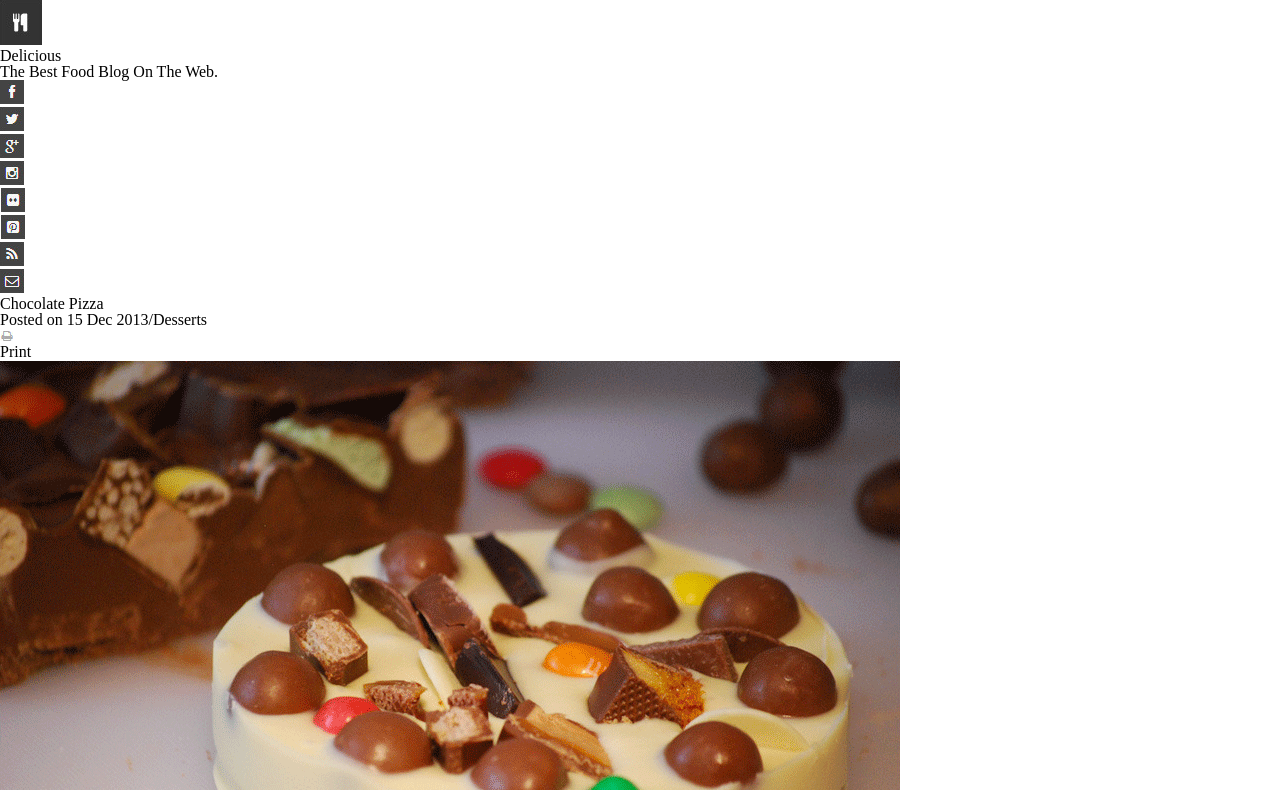
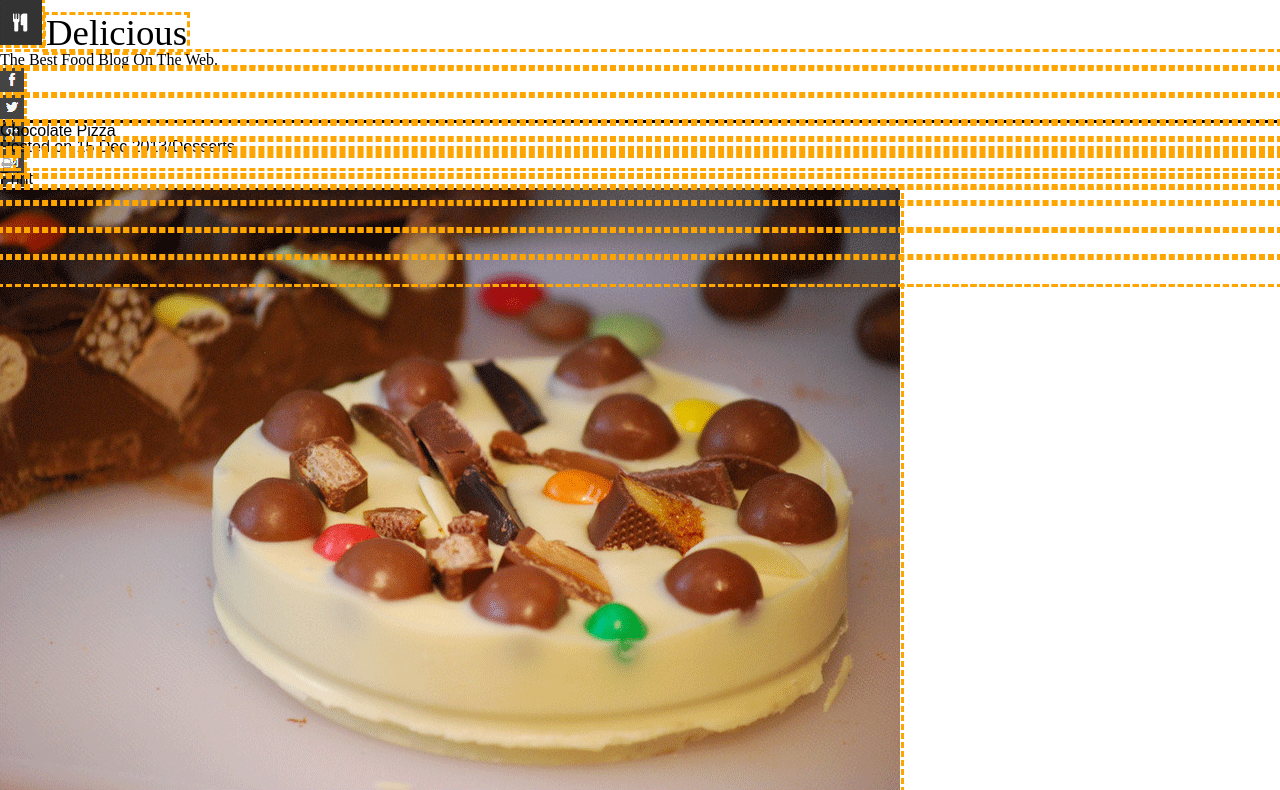
Before and after one commit to JSilvas/chocolate-pizza, a plain HTML site: page index.html in a window 1280 px wide. Shown: the top 790 px of the page. Drawn offline with Linux system fonts and the light colour scheme.

Commit message:
Styling updates

```diff
--- a/css/style.css
+++ b/css/style.css
@@ -0,0 +1,16 @@
+* {
+  font-family: Arial, sans-serif;
+  outline: dashed orange;
+}
+
+header {
+  border-bottom: solid;
+  width: 901px auto;
+  height: 120px;
+
+}
+
+nav h1 {
+  font-size: 2.3em;
+  display: inline-block;
+}
--- a/index.html
+++ b/index.html
@@ -11,7 +11,7 @@
   <body>
     <header>
       <nav>
-        <img src="img/logo.png" />
+        <img id="headLogo" src="img/logo.png" />
         <h1>Delicious</h1>
         <h3>The Best Food Blog On The Web.</h3>
         <ul>
@@ -28,19 +28,23 @@
         </ul>
       </nav>
     </header>
+
     <main>
       <h1>Chocolate Pizza</h1>
       <h3>Posted on 15 Dec 2013/Desserts</h3>
+
       <div>
         <img src="img/print-icon.png" />
         <h3>Print</h3>
       </div>
+
       <article>
         <img src="img/choco-pizza.png" />
         <p>For the fig-swirl: Melt butter over medium heat in a saucepan. Add brown sugar and stir to disolve. Halve all of the figs and toss in the saucepan with water and lemon juice. Cook over medium heat, stirring frequently, until you have a chunky-jammy mixture. Add salt with one or two stirs, set aside and let cool completely.</p>
         <p>Ice cream: In a small pot over medium heat, combine milk, and granulated sugar until sugar is completely dissolved and the milk is just barely lukewarm. Whisk in the egg yolks. Set mixture in the fridge and wait until the fig mixture is cooled.</p>
         <p>Using an ice cream machine, pour liquids into the frozen basin and process according to manufacturer instructions, i.e., let spin and thicken for 20 minutes before adding mascarpone, fig jam mixture, and the nuts. Continue to preocess for +/- 10 minutes. Pour semi-frozen mixture into a pyrex dish or glass tupperware. Freeze for at least two hours before serving.</p>
       </article>
+
       <article>
         <ul>
           <li>1 1/2 cups milk</li>
@@ -61,6 +65,7 @@
       </article>
 
     </main>
+
     <footer>
       <img src="img/van-pic.png" />
       <h2>Vanessa Stevenson</h2>
@@ -69,7 +74,6 @@
       <img src="img/small-logo.png" />
       <h3>Delicious © 2013 • All Rights Reserved.</h3>
       <h3>Proudly published with Ghost.</h3>
-
     </footer>
   </body>
 </html>
```
